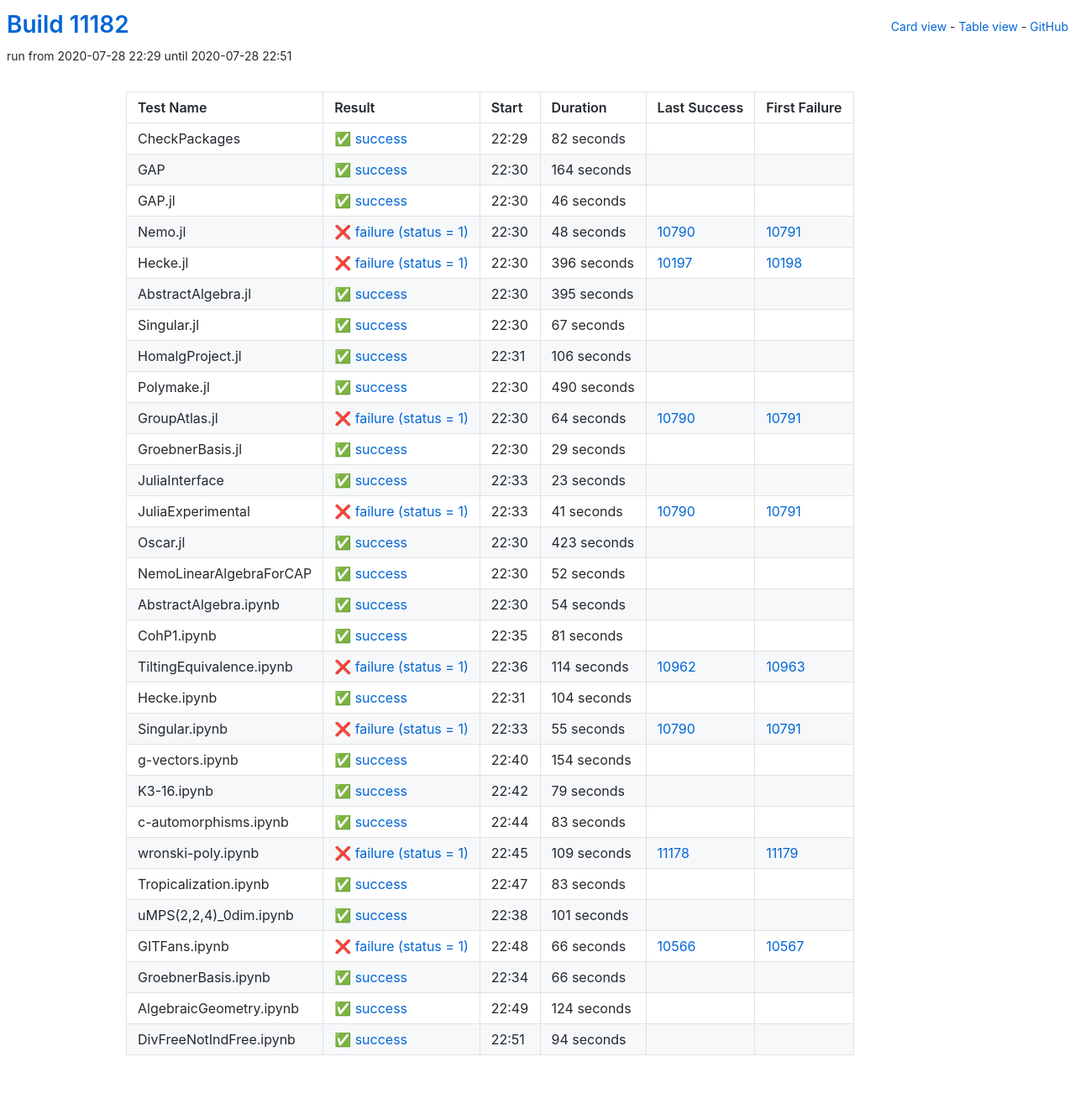
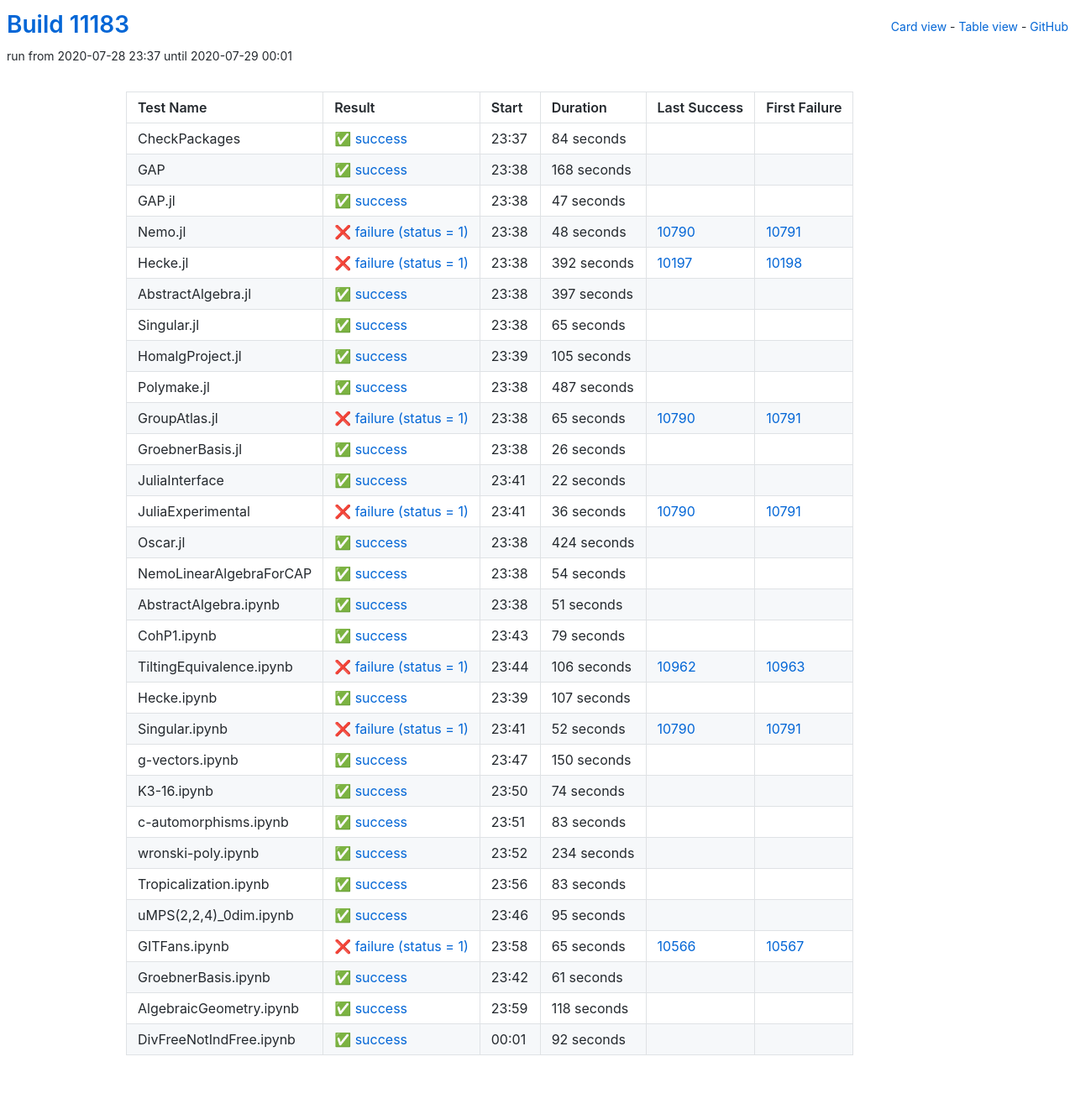
Before and after one commit to oscar-system/oscar-ci-status, a Jekyll site: the page built from table.html, in a window 1280 px wide. Shown: the whole page at 84% size. Built offline with Jekyll 4.4.1, drawn with Linux system fonts in a browser that asks for light colours.

Commit message:
Build #11183

```diff
--- a/_data/ci.yml
+++ b/_data/ci.yml
@@ -1,6 +1,6 @@
 ---
-build: 11182
-build_url: https://oscarci.mathematik.uni-kl.de/job/oscar/11182/
+build: 11183
+build_url: https://oscarci.mathematik.uni-kl.de/job/oscar/11183/
 job: oscar
 organization: oscar-system
 repo: oscar-ci-status
@@ -8,44 +8,44 @@
 tests:
 - name: CheckPackages
   id: checkpackages
-  log: https://oscarci.mathematik.uni-kl.de/job/oscar/11182/artifact/logs/build-11182/CheckPackages.log
-  start: 2020-07-28 22:29
+  log: https://oscarci.mathematik.uni-kl.de/job/oscar/11183/artifact/logs/build-11183/CheckPackages.log
+  start: 2020-07-28 23:37
   success: true
   exitcode: 0
   status: success
-  duration: 82
+  duration: 84
   last_success: false
   last_success_url:
   first_failure: false
   first_failure_url:
 - name: GAP
   id: gap
-  log: https://oscarci.mathematik.uni-kl.de/job/oscar/11182/artifact/logs/build-11182/GAP.log
-  start: 2020-07-28 22:30
+  log: https://oscarci.mathematik.uni-kl.de/job/oscar/11183/artifact/logs/build-11183/GAP.log
+  start: 2020-07-28 23:38
   success: true
   exitcode: 0
   status: success
-  duration: 164
+  duration: 168
   last_success: false
   last_success_url:
   first_failure: false
   first_failure_url:
 - name: GAP.jl
   id: gap-jl
-  log: https://oscarci.mathematik.uni-kl.de/job/oscar/11182/artifact/logs/build-11182/GAP.jl.log
-  start: 2020-07-28 22:30
+  log: https://oscarci.mathematik.uni-kl.de/job/oscar/11183/artifact/logs/build-11183/GAP.jl.log
+  start: 2020-07-28 23:38
   success: true
   exitcode: 0
   status: success
-  duration: 46
+  duration: 47
   last_success: false
   last_success_url:
   first_failure: false
   first_failure_url:
 - name: Nemo.jl
   id: nemo-jl
-  log: https://oscarci.mathematik.uni-kl.de/job/oscar/11182/artifact/logs/build-11182/Nemo.jl.log
-  start: 2020-07-28 22:30
+  log: https://oscarci.mathematik.uni-kl.de/job/oscar/11183/artifact/logs/build-11183/Nemo.jl.log
+  start: 2020-07-28 23:38
   success: false
   exitcode: 1
   status: failure
@@ -56,140 +56,128 @@
   first_failure_url: https://oscarci.mathematik.uni-kl.de/job/oscar/10791/
 - name: Hecke.jl
   id: hecke-jl
-  log: https://oscarci.mathematik.uni-kl.de/job/oscar/11182/artifact/logs/build-11182/Hecke.jl.log
-  start: 2020-07-28 22:30
+  log: https://oscarci.mathematik.uni-kl.de/job/oscar/11183/artifact/logs/build-11183/Hecke.jl.log
+  start: 2020-07-28 23:38
   success: false
   exitcode: 1
   status: failure
-  duration: 396
+  duration: 392
   last_success: 10197
   last_success_url: https://oscarci.mathematik.uni-kl.de/job/oscar/10197/
   first_failure: 10198
   first_failure_url: https://oscarci.mathematik.uni-kl.de/job/oscar/10198/
 - name: AbstractAlgebra.jl
   id: abstractalgebra-jl
-  log: https://oscarci.mathematik.uni-kl.de/job/oscar/11182/artifact/logs/build-11182/AbstractAlgebra.jl.log
-  start: 2020-07-28 22:30
+  log: https://oscarci.mathematik.uni-kl.de/job/oscar/11183/artifact/logs/build-11183/AbstractAlgebra.jl.log
+  start: 2020-07-28 23:38
   success: true
   exitcode: 0
   status: success
-  duration: 395
+  duration: 397
   last_success: false
   last_success_url:
   first_failure: false
   first_failure_url:
 - name: Singular.jl
   id: singular-jl
-  log: https://oscarci.mathematik.uni-kl.de/job/oscar/11182/artifact/logs/build-11182/Singular.jl.log
-  start: 2020-07-28 22:30
+  log: https://oscarci.mathematik.uni-kl.de/job/oscar/11183/artifact/logs/build-11183/Singular.jl.log
+  start: 2020-07-28 23:38
   success: true
   exitcode: 0
   status: success
-  duration: 67
+  duration: 65
   last_success: false
   last_success_url:
   first_failure: false
   first_failure_url:
 - name: HomalgProject.jl
   id: homalgproject-jl
-  log: https://oscarci.mathematik.uni-kl.de/job/oscar/11182/artifact/logs/build-11182/HomalgProject.jl.log
-  start: 2020-07-28 22:31
+  log: https://oscarci.mathematik.uni-kl.de/job/oscar/11183/artifact/logs/build-11183/HomalgProject.jl.log
+  start: 2020-07-28 23:39
   success: true
   exitcode: 0
   status: success
-  duration: 106
+  duration: 105
   last_success: false
   last_success_url:
   first_failure: false
   first_failure_url:
 - name: Polymake.jl
   id: polymake-jl
-  log: https://oscarci.mathematik.uni-kl.de/job/oscar/11182/artifact/logs/build-11182/Polymake.jl.log
-  start: 2020-07-28 22:30
+  log: https://oscarci.mathematik.uni-kl.de/job/oscar/11183/artifact/logs/build-11183/Polymake.jl.log
+  start: 2020-07-28 23:38
   success: true
   exitcode: 0
   status: success
-  duration: 490
+  duration: 487
   last_success: false
   last_success_url:
   first_failure: false
   first_failure_url:
 - name: GroupAtlas.jl
   id: groupatlas-jl
-  log: https://oscarci.mathematik.uni-kl.de/job/oscar/11182/artifact/logs/build-11182/GroupAtlas.jl.log
-  start: 2020-07-28 22:30
+  log: https://oscarci.mathematik.uni-kl.de/job/oscar/11183/artifact/logs/build-11183/GroupAtlas.jl.log
+  start: 2020-07-28 23:38
   success: false
   exitcode: 1
   status: failure
-  duration: 64
+  duration: 65
   last_success: 10790
   last_success_url: https://oscarci.mathematik.uni-kl.de/job/oscar/10790/
   first_failure: 10791
   first_failure_url: https://oscarci.mathematik.uni-kl.de/job/oscar/10791/
 - name: GroebnerBasis.jl
   id: groebnerbasis-jl
-  log: https://oscarci.mathematik.uni-kl.de/job/oscar/11182/artifact/logs/build-11182/GroebnerBasis.jl.log
-  start: 2020-07-28 22:30
+  log: https://oscarci.mathematik.uni-kl.de/job/oscar/11183/artifact/logs/build-11183/GroebnerBasis.jl.log
+  start: 2020-07-28 23:38
   success: true
   exitcode: 0
   status: success
-  duration: 29
+  duration: 26
   last_success: false
   last_success_url:
   first_failure: false
   first_failure_url:
 - name: JuliaInterface
   id: juliainterface
-  log: https://oscarci.mathematik.uni-kl.de/job/oscar/11182/artifact/logs/build-11182/JuliaInterface.log
-  start: 2020-07-28 22:33
+  log: https://oscarci.mathematik.uni-kl.de/job/oscar/11183/artifact/logs/build-11183/JuliaInterface.log
+  start: 2020-07-28 23:41
   success: true
   exitcode: 0
   status: success
-  duration: 23
+  duration: 22
   last_success: false
   last_success_url:
   first_failure: false
   first_failure_url:
 - name: JuliaExperimental
   id: juliaexperimental
-  log: https://oscarci.mathematik.uni-kl.de/job/oscar/11182/artifact/logs/build-11182/JuliaExperimental.log
-  start: 2020-07-28 22:33
+  log: https://oscarci.mathematik.uni-kl.de/job/oscar/11183/artifact/logs/build-11183/JuliaExperimental.log
+  start: 2020-07-28 23:41
   success: false
   exitcode: 1
   status: failure
-  duration: 41
+  duration: 36
   last_success: 10790
   last_success_url: https://oscarci.mathematik.uni-kl.de/job/oscar/10790/
   first_failure: 10791
   first_failure_url: https://oscarci.mathematik.uni-kl.de/job/oscar/10791/
 - name: Oscar.jl
   id: oscar-jl
-  log: https://oscarci.mathematik.uni-kl.de/job/oscar/11182/artifact/logs/build-11182/Oscar.jl.log
-  start: 2020-07-28 22:30
+  log: https://oscarci.mathematik.uni-kl.de/job/oscar/11183/artifact/logs/build-11183/Oscar.jl.log
+  start: 2020-07-28 23:38
   success: true
   exitcode: 0
   status: success
-  duration: 423
+  duration: 424
   last_success: false
   last_success_url:
   first_failure: false
   first_failure_url:
 - name: NemoLinearAlgebraForCAP
   id: nemolinearalgebraforcap
-  log: https://oscarci.mathematik.uni-kl.de/job/oscar/11182/artifact/logs/build-11182/NemoLinearAlgebraForCAP.log
-  start: 2020-07-28 22:30
-  success: true
-  exitcode: 0
-  status: success
-  duration: 52
-  last_success: false
-  last_success_url:
-  first_failure: false
-  first_failure_url:
-- name: AbstractAlgebra.ipynb
-  id: abstractalgebra-ipynb
-  log: https://oscarci.mathematik.uni-kl.de/job/oscar/11182/artifact/logs/build-11182/AbstractAlgebra.ipynb.log
-  start: 2020-07-28 22:30
+  log: https://oscarci.mathematik.uni-kl.de/job/oscar/11183/artifact/logs/build-11183/NemoLinearAlgebraForCAP.log
+  start: 2020-07-28 23:38
   success: true
   exitcode: 0
   status: success
@@ -198,70 +186,22 @@
   last_success_url:
   first_failure: false
   first_failure_url:
-- name: CohP1.ipynb
-  id: cohp1-ipynb
-  log: https://oscarci.mathematik.uni-kl.de/job/oscar/11182/artifact/logs/build-11182/CohP1.ipynb.log
-  start: 2020-07-28 22:35
+- name: AbstractAlgebra.ipynb
+  id: abstractalgebra-ipynb
+  log: https://oscarci.mathematik.uni-kl.de/job/oscar/11183/artifact/logs/build-11183/AbstractAlgebra.ipynb.log
+  start: 2020-07-28 23:38
   success: true
   exitcode: 0
   status: success
-  duration: 81
+  duration: 51
   last_success: false
   last_success_url:
   first_failure: false
   first_failure_url:
-- name: TiltingEquivalence.ipynb
-  id: tiltingequivalence-ipynb
-  log: https://oscarci.mathematik.uni-kl.de/job/oscar/11182/artifact/logs/build-11182/TiltingEquivalence.ipynb.log
-  start: 2020-07-28 22:36
-  success: false
-  exitcode: 1
-  status: failure
-  duration: 114
-  last_success: 10962
-  last_success_url: https://oscarci.mathematik.uni-kl.de/job/oscar/10962/
-  first_failure: 10963
-  first_failure_url: https://oscarci.mathematik.uni-kl.de/job/oscar/10963/
-- name: Hecke.ipynb
-  id: hecke-ipynb
-  log: https://oscarci.mathematik.uni-kl.de/job/oscar/11182/artifact/logs/build-11182/Hecke.ipynb.log
-  start: 2020-07-28 22:31
-  success: true
-  exitcode: 0
-  status: success
-  duration: 104
-  last_success: false
-  last_success_url:
-  first_failure: false
-  first_failure_url:
-- name: Singular.ipynb
-  id: singular-ipynb
-  log: https://oscarci.mathematik.uni-kl.de/job/oscar/11182/artifact/logs/build-11182/Singular.ipynb.log
-  start: 2020-07-28 22:33
-  success: false
-  exitcode: 1
-  status: failure
-  duration: 55
-  last_success: 10790
-  last_success_url: https://oscarci.mathematik.uni-kl.de/job/oscar/10790/
-  first_failure: 10791
-  first_failure_url: https://oscarci.mathematik.uni-kl.de/job/oscar/10791/
-- name: g-vectors.ipynb
-  id: g-vectors-ipynb
-  log: https://oscarci.mathematik.uni-kl.de/job/oscar/11182/artifact/logs/build-11182/g-vectors.ipynb.log
-  start: 2020-07-28 22:40
-  success: true
-  exitcode: 0
-  status: success
-  duration: 154
-  last_success: false
-  last_success_url:
-  first_failure: false
-  first_failure_url:
-- name: K3-16.ipynb
-  id: k3-16-ipynb
-  log: https://oscarci.mathematik.uni-kl.de/job/oscar/11182/artifact/logs/build-11182/K3-16.ipynb.log
-  start: 2020-07-28 22:42
+- name: CohP1.ipynb
+  id: cohp1-ipynb
+  log: https://oscarci.mathematik.uni-kl.de/job/oscar/11183/artifact/logs/build-11183/CohP1.ipynb.log
+  start: 2020-07-28 23:43
   success: true
   exitcode: 0
   status: success
@@ -270,10 +210,70 @@
   last_success_url:
   first_failure: false
   first_failure_url:
+- name: TiltingEquivalence.ipynb
+  id: tiltingequivalence-ipynb
+  log: https://oscarci.mathematik.uni-kl.de/job/oscar/11183/artifact/logs/build-11183/TiltingEquivalence.ipynb.log
+  start: 2020-07-28 23:44
+  success: false
+  exitcode: 1
+  status: failure
+  duration: 106
+  last_success: 10962
+  last_success_url: https://oscarci.mathematik.uni-kl.de/job/oscar/10962/
+  first_failure: 10963
+  first_failure_url: https://oscarci.mathematik.uni-kl.de/job/oscar/10963/
+- name: Hecke.ipynb
+  id: hecke-ipynb
+  log: https://oscarci.mathematik.uni-kl.de/job/oscar/11183/artifact/logs/build-11183/Hecke.ipynb.log
+  start: 2020-07-28 23:39
+  success: true
+  exitcode: 0
+  status: success
+  duration: 107
+  last_success: false
+  last_success_url:
+  first_failure: false
+  first_failure_url:
+- name: Singular.ipynb
+  id: singular-ipynb
+  log: https://oscarci.mathematik.uni-kl.de/job/oscar/11183/artifact/logs/build-11183/Singular.ipynb.log
+  start: 2020-07-28 23:41
+  success: false
+  exitcode: 1
+  status: failure
+  duration: 52
+  last_success: 10790
+  last_success_url: https://oscarci.mathematik.uni-kl.de/job/oscar/10790/
+  first_failure: 10791
+  first_failure_url: https://oscarci.mathematik.uni-kl.de/job/oscar/10791/
+- name: g-vectors.ipynb
+  id: g-vectors-ipynb
+  log: https://oscarci.mathematik.uni-kl.de/job/oscar/11183/artifact/logs/build-11183/g-vectors.ipynb.log
+  start: 2020-07-28 23:47
+  success: true
+  exitcode: 0
+  status: success
+  duration: 150
+  last_success: false
+  last_success_url:
+  first_failure: false
+  first_failure_url:
+- name: K3-16.ipynb
+  id: k3-16-ipynb
+  log: https://oscarci.mathematik.uni-kl.de/job/oscar/11183/artifact/logs/build-11183/K3-16.ipynb.log
+  start: 2020-07-28 23:50
+  success: true
+  exitcode: 0
+  status: success
+  duration: 74
+  last_success: false
+  last_success_url:
+  first_failure: false
+  first_failure_url:
 - name: c-automorphisms.ipynb
   id: c-automorphisms-ipynb
-  log: https://oscarci.mathematik.uni-kl.de/job/oscar/11182/artifact/logs/build-11182/c-automorphisms.ipynb.log
-  start: 2020-07-28 22:44
+  log: https://oscarci.mathematik.uni-kl.de/job/oscar/11183/artifact/logs/build-11183/c-automorphisms.ipynb.log
+  start: 2020-07-28 23:51
   success: true
   exitcode: 0
   status: success
@@ -284,20 +284,20 @@
   first_failure_url:
 - name: wronski-poly.ipynb
   id: wronski-poly-ipynb
-  log: https://oscarci.mathematik.uni-kl.de/job/oscar/11182/artifact/logs/build-11182/wronski-poly.ipynb.log
-  start: 2020-07-28 22:45
-  success: false
-  exitcode: 1
-  status: failure
-  duration: 109
-  last_success: 11178
-  last_success_url: https://oscarci.mathematik.uni-kl.de/job/oscar/11178/
-  first_failure: 11179
-  first_failure_url: https://oscarci.mathematik.uni-kl.de/job/oscar/11179/
+  log: https://oscarci.mathematik.uni-kl.de/job/oscar/11183/artifact/logs/build-11183/wronski-poly.ipynb.log
+  start: 2020-07-28 23:52
+  success: true
+  exitcode: 0
+  status: success
+  duration: 234
+  last_success: false
+  last_success_url:
+  first_failure: false
+  first_failure_url:
 - name: Tropicalization.ipynb
   id: tropicalization-ipynb
-  log: https://oscarci.mathematik.uni-kl.de/job/oscar/11182/artifact/logs/build-11182/Tropicalization.ipynb.log
-  start: 2020-07-28 22:47
+  log: https://oscarci.mathematik.uni-kl.de/job/oscar/11183/artifact/logs/build-11183/Tropicalization.ipynb.log
+  start: 2020-07-28 23:56
   success: true
   exitcode: 0
   status: success
@@ -308,60 +308,60 @@
   first_failure_url:
 - name: uMPS(2,2,4)_0dim.ipynb
   id: umps-2-2-4-0dim-ipynb
-  log: https://oscarci.mathematik.uni-kl.de/job/oscar/11182/artifact/logs/build-11182/uMPS-2-2-4-_0dim.ipynb.log
-  start: 2020-07-28 22:38
+  log: https://oscarci.mathematik.uni-kl.de/job/oscar/11183/artifact/logs/build-11183/uMPS-2-2-4-_0dim.ipynb.log
+  start: 2020-07-28 23:46
   success: true
   exitcode: 0
   status: success
-  duration: 101
+  duration: 95
   last_success: false
   last_success_url:
   first_failure: false
   first_failure_url:
 - name: GITFans.ipynb
   id: gitfans-ipynb
-  log: https://oscarci.mathematik.uni-kl.de/job/oscar/11182/artifact/logs/build-11182/GITFans.ipynb.log
-  start: 2020-07-28 22:48
+  log: https://oscarci.mathematik.uni-kl.de/job/oscar/11183/artifact/logs/build-11183/GITFans.ipynb.log
+  start: 2020-07-28 23:58
   success: false
   exitcode: 1
   status: failure
-  duration: 66
+  duration: 65
   last_success: 10566
   last_success_url: https://oscarci.mathematik.uni-kl.de/job/oscar/10566/
   first_failure: 10567
   first_failure_url: https://oscarci.mathematik.uni-kl.de/job/oscar/10567/
 - name: GroebnerBasis.ipynb
   id: groebnerbasis-ipynb
-  log: https://oscarci.mathematik.uni-kl.de/job/oscar/11182/artifact/logs/build-11182/GroebnerBasis.ipynb.log
-  start: 2020-07-28 22:34
+  log: https://oscarci.mathematik.uni-kl.de/job/oscar/11183/artifact/logs/build-11183/GroebnerBasis.ipynb.log
+  start: 2020-07-28 23:42
   success: true
   exitcode: 0
   status: success
-  duration: 66
+  duration: 61
   last_success: false
   last_success_url:
   first_failure: false
   first_failure_url:
 - name: AlgebraicGeometry.ipynb
   id: algebraicgeometry-ipynb
-  log: https://oscarci.mathematik.uni-kl.de/job/oscar/11182/artifact/logs/build-11182/AlgebraicGeometry.ipynb.log
-  start: 2020-07-28 22:49
+  log: https://oscarci.mathematik.uni-kl.de/job/oscar/11183/artifact/logs/build-11183/AlgebraicGeometry.ipynb.log
+  start: 2020-07-28 23:59
   success: true
   exitcode: 0
   status: success
-  duration: 124
+  duration: 118
   last_success: false
   last_success_url:
   first_failure: false
   first_failure_url:
 - name: DivFreeNotIndFree.ipynb
   id: divfreenotindfree-ipynb
-  log: https://oscarci.mathematik.uni-kl.de/job/oscar/11182/artifact/logs/build-11182/DivFreeNotIndFree.ipynb.log
-  start: 2020-07-28 22:51
+  log: https://oscarci.mathematik.uni-kl.de/job/oscar/11183/artifact/logs/build-11183/DivFreeNotIndFree.ipynb.log
+  start: 2020-07-29 00:01
   success: true
   exitcode: 0
   status: success
-  duration: 94
+  duration: 92
   last_success: false
   last_success_url:
   first_failure: false
```
Also changed, not shown: README.md.
